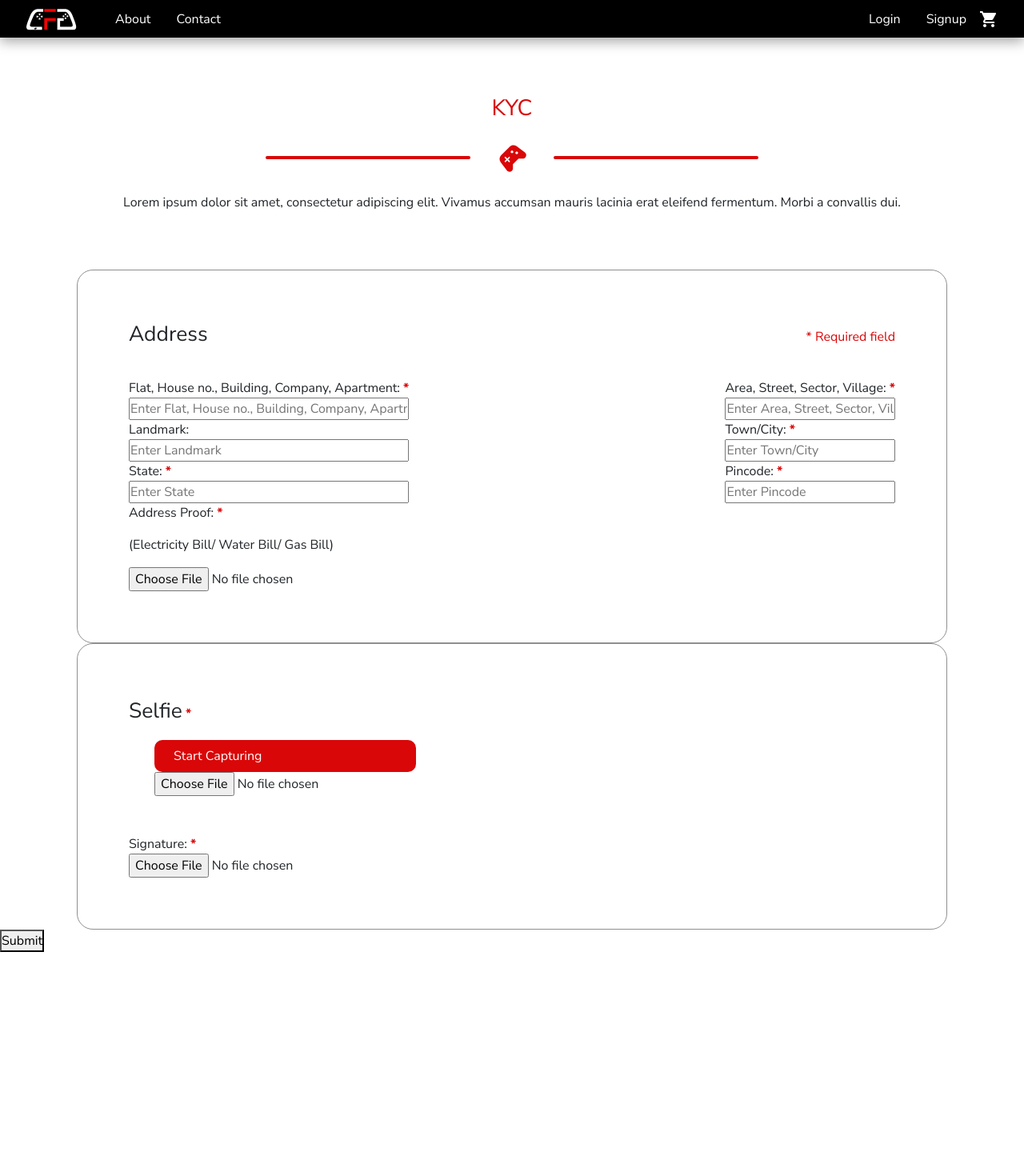
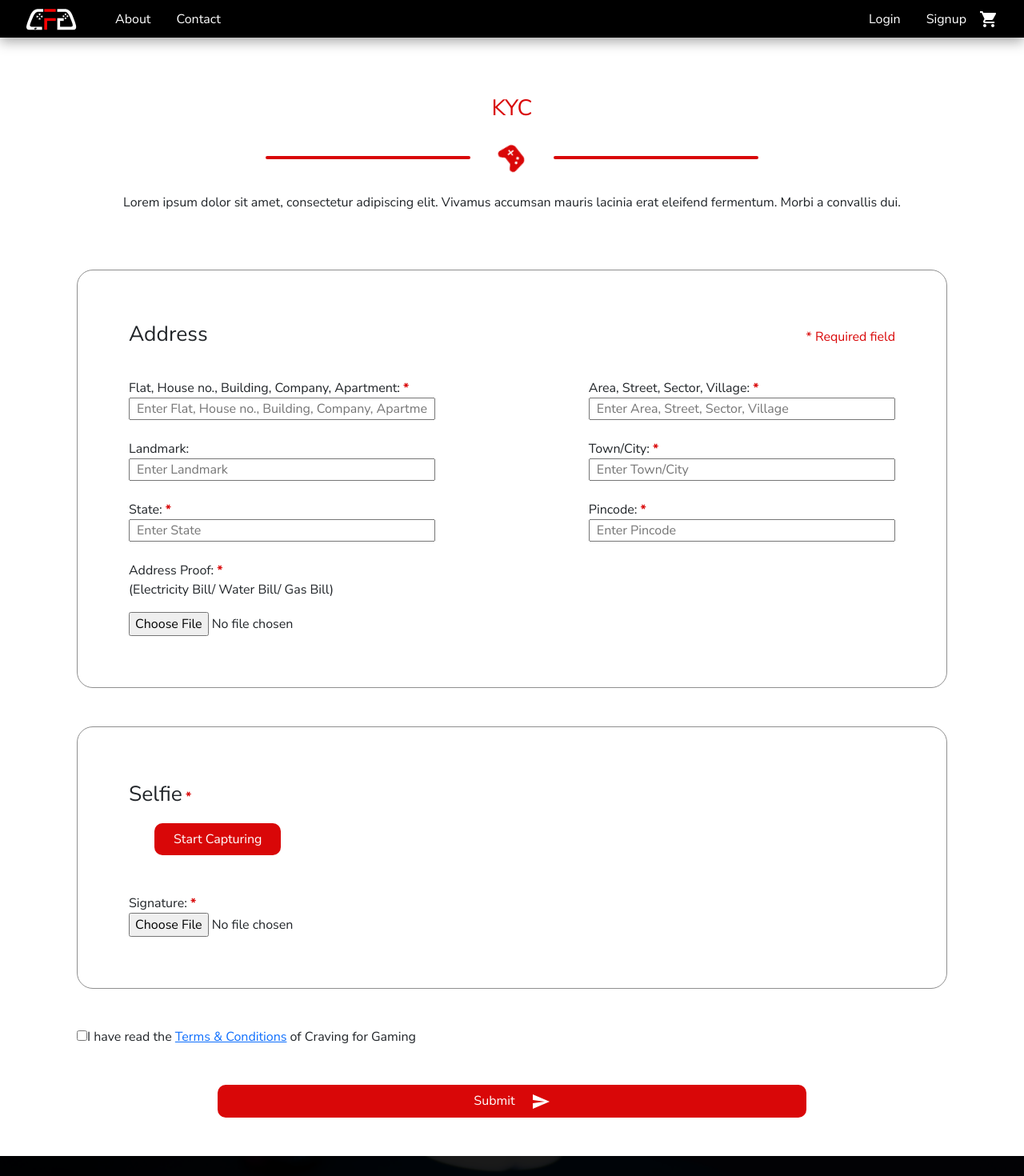
Before and after one commit to Ayush-dixit-15/cfg, a Next.js app: page /KYC in a window 1280 px wide. Shown: the top 1470 px of the page at 80% size. Before the commit the page ends 1190 px from the top, so only its background shows below. Built offline with nearby package versions, Linux system fonts and the light colour scheme.

Commit message:
frontend of kyc and sign up page done

```diff
--- a/components/Footer.js
+++ b/components/Footer.js
@@ -28,7 +28,7 @@ const Footer = () => {
                 </div>
                 <div className={styles.middle}>
                     <Link href="/About">About us</Link>
-                    <Link href="/About">Terms & Conditions</Link>
+                    <Link href="/Tnc">Terms & Conditions</Link>
                     <Link href="/Contact">Contact us</Link>
                 </div>
                 <div className={styles.right}>
--- a/pages/KYC.js
+++ b/pages/KYC.js
@@ -5,6 +5,10 @@ import Webcam from "react-webcam";
 import Image from "next/image";
 import SportsEsportsIcon from '@mui/icons-material/SportsEsports';
 import CameraAltIcon from '@mui/icons-material/CameraAlt';
+import Link from "next/link";
+import SendIcon from '@mui/icons-material/Send';
+import styles from '../styles/KYC.module.css';
+import { DisabledByDefault } from "@mui/icons-material";
 
 const KYC = ({ product }) => {
     const webRef = useRef(null);
@@ -75,7 +79,7 @@ const KYC = ({ product }) => {
                     <h3 style={{ color: "var(--red)", margin: "1.5rem 0" }}>KYC</h3>
                     <div style={{ display: "flex", alignItems: "center" }}>
                         <hr style={{ borderTop: "4px solid var(--red)", width: "20vw", opacity: "100%", borderRadius: "99px" }} />
-                        <SportsEsportsIcon style={{ color: "var(--red)", transform: "rotateZ(-45deg)", margin: "0rem 2rem", fontSize: "2.5rem" }} />
+                        <SportsEsportsIcon style={{ color: "var(--red)", transform: "rotateZ(-45deg)", margin: "0rem 2rem", fontSize: "2.5rem" }} className={styles.consoleIcon}/>
                         <hr style={{ borderTop: "4px solid var(--red)", width: "20vw", opacity: "100%", borderRadius: "99px" }} />
                     </div>
                     <p style={{ margin: "1.5rem 0" }}>Lorem ipsum dolor sit amet, consectetur adipiscing elit. Vivamus accumsan mauris lacinia erat eleifend fermentum. Morbi a convallis dui.</p>
@@ -87,7 +91,7 @@ const KYC = ({ product }) => {
                             <span style={{ color: "var(--red)" }}>* Required field</span>
                         </div>
                         <div style={{ display: "flex", justifyContent: "space-between" }}>
-                            <div style={{ display: "flex", flexDirection: "column" }}>
+                            <div style={{ display: "flex", flexDirection: "column", width: "40%" }}>
                                 <label htmlFor="houseno">Flat, House no., Building, Company, Apartment: <strong style={{ color: "var(--red)" }}>*</strong></label>
                                 <input
                                     value={houseno}
@@ -98,8 +102,9 @@ const KYC = ({ product }) => {
                                     name="houseno"
                                     autoComplete="houseno"
                                     required
+                                    style={{padding: "0 0.5rem"}}
                                 />
-                                <label htmlFor="landmark">Landmark:</label>
+                                <label htmlFor="landmark" style={{marginTop: "1.5rem"}}>Landmark:</label>
                                 <input
                                     value={landmark}
                                     onChange={handleChange}
@@ -108,8 +113,9 @@ const KYC = ({ product }) => {
                                     id="landmark"
                                     name="landmark"
                                     autoComplete="landmark"
+                                    style={{padding: "0 0.5rem"}}
                                 />
-                                <label htmlFor="state">State: <strong style={{ color: "var(--red)" }}>*</strong></label>
+                                <label htmlFor="state" style={{marginTop: "1.5rem"}}>State: <strong style={{ color: "var(--red)" }}>*</strong></label>
                                 <input
                                     value={state}
                                     onChange={handleChange}
@@ -119,11 +125,12 @@ const KYC = ({ product }) => {
                                     name="state"
                                     autoComplete="state"
                                     required
+                                    style={{marginBottom: "1.5rem", padding: "0 0.5rem"}}
                                 />
-                                <label for="addressProof"><p>Address Proof: <strong style={{ color: "var(--red)" }}>*</strong></p><p>(Electricity Bill/ Water Bill/ Gas Bill)</p></label>
-                                <input type="file" id="addressProof" name="addressProof" accept="image/*"></input>
+                                <label for="addressProof"><p style={{margin: "0"}}>Address Proof: <strong style={{ color: "var(--red)" }}>*</strong></p><p>(Electricity Bill/ Water Bill/ Gas Bill)</p></label>
+                                <input type="file" id="addressProof" name="addressProof" accept="image/*" required></input>
                             </div>
-                            <div style={{ display: "flex", flexDirection: "column" }}>
+                            <div style={{ display: "flex", flexDirection: "column", width: "40%" }}>
                                 <label htmlFor="area">Area, Street, Sector, Village: <strong style={{ color: "var(--red)" }}>*</strong></label>
                                 <input
                                     value={area}
@@ -134,8 +141,9 @@ const KYC = ({ product }) => {
                                     name="area"
                                     autoComplete="area"
                                     required
+                                    style={{padding: "0 0.5rem"}}
                                 />
-                                <label htmlFor="city">Town/City: <strong style={{ color: "var(--red)" }}>*</strong></label>
+                                <label htmlFor="city" style={{marginTop: "1.5rem"}}>Town/City: <strong style={{ color: "var(--red)" }}>*</strong></label>
                                 <input
                                     value={city}
                                     onChange={handleChange}
@@ -144,8 +152,10 @@ const KYC = ({ product }) => {
                                     id="city"
                                     name="city"
                                     autoComplete="city"
+                                    required
+                                    style={{padding: "0 0.5rem"}}
                                 />
-                                <label htmlFor="pincode">Pincode: <strong style={{ color: "var(--red)" }}>*</strong></label>
+                                <label htmlFor="pincode" style={{marginTop: "1.5rem"}}>Pincode: <strong style={{ color: "var(--red)" }}>*</strong></label>
                                 <input
                                     value={pincode}
                                     onChange={handleChange}
@@ -155,11 +165,12 @@ const KYC = ({ product }) => {
                                     name="pincode"
                                     autoComplete="pincode"
                                     required
+                                    style={{padding: "0 0.5rem"}}
                                 />
                             </div>
                         </div>
                     </div>
-                    <div style={{ border: "0.5px solid var(--gray)", margin: "0 6rem", padding: "4rem", borderRadius: "20px" }}>
+                    <div style={{ border: "0.5px solid var(--gray)", margin: "3rem 6rem", padding: "4rem", borderRadius: "20px" }}>
                         <p><span style={{ fontSize: "1.65rem" }}>Selfie</span><strong style={{ color: "var(--red)" }}> *</strong></p>
                         <div style={{display: "flex", alignItems: "center"}}>
                             <div>
@@ -167,19 +178,24 @@ const KYC = ({ product }) => {
                                 {camera && <Webcam ref={webRef} width={400} height={400}/>}
                             </div>
                             <div style={{marginLeft: "2rem"}}>
-                                {!camera && <p onClick={() => startCamera()} style={{background: "var(--red)", padding: "0.5rem 1.5rem", color: "var(--white)", borderRadius: "10px", margin: "0"}}>Start Capturing</p>}
+                                {!camera && <p onClick={() => startCamera()} style={{background: "var(--red)", padding: "0.5rem 1.5rem", color: "var(--white)", borderRadius: "10px", margin: "0"}} className={styles.captureBtn}>Start Capturing</p>}
                                 {camera && <span onClick={() => capture()} style={{background: "var(--red)", borderRadius: "999px", padding: "0.75rem"}}><CameraAltIcon style={{color: "var(--white)"}}/></span>}
-                                <input type="file" id="sign" name="sign" accept="image/*"></input>
                                 {/* <Image src={selfie} height={100} width={100} /> */}
                             </div>
                         </div>
                         <div style={{display: "flex", flexDirection: "column", marginTop: "3rem"}}>
 
                         <label for="sign">Signature: <strong style={{ color: "var(--red)" }}>*</strong></label>
-                                <input type="file" id="sign" name="sign" accept="image/*"></input>
+                                <input type="file" id="sign" name="sign" accept="image/*" required></input>
                         </div>
                     </div>
-                    <button type="submit">Submit</button>
+                    <p style={{margin: "0 6rem"}}>
+                        <input type="checkbox" required/>
+                        I have read the <Link href="/Tnc">Terms & Conditions</Link> of Craving for Gaming
+                    </p>
+                    <div style={{display: "flex", justifyContent: "center"}}>
+                    <button type="submit" style={{padding: "0.5rem 20rem", background: "var(--red)", border: "none", color: "white", borderRadius: "10px", margin: "3rem 0"}} className={styles.captureBtn}>Submit <SendIcon style={{marginLeft: "1rem"}}/></button>
+                    </div>
                 </form>
             </div>
 
--- a/pages/_app.js
+++ b/pages/_app.js
@@ -64,7 +64,7 @@ function MyApp({ Component, pageProps }) {
             <script src="https://accounts.google.com/gsi/client" async defer></script>
             </Head>
             <Component product={product} addProductToCart={addProductToCart} removeProductFromCart={removeProductFromCart} clearProduct={clearProduct} subTotal={subTotal} {...pageProps} />
-            {/* <Footer /> */}
+            <Footer />
         </>
     );
 }
--- /dev/null
+++ b/styles/KYC.module.css
@@ -0,0 +1,19 @@
+.captureBtn{
+    transition: all 0.2s ease-in-out;
+}
+.captureBtn:hover{
+    cursor: pointer;
+    background: tomato !important;
+}
+
+.consoleIcon{
+    animation: rotate 5s linear infinite;
+}
+
+@keyframes rotate{
+    0%   {transform: rotateZ(0deg);}
+    25%  {transform: rotateZ(90deg);}
+    50%  {transform: rotateZ(180deg);}
+    75%  {transform: rotateZ(270deg);}
+    100% {transform: rotateZ(360deg);}
+  }
```
Also changed, not shown: pages/Signup.js (+68 -3 lines), pages/Tnc.js (added, +9 -0 lines), styles/signup.module.css (added, +56 -0 lines), 1 other file (tests, documents, lock files or other folders).
